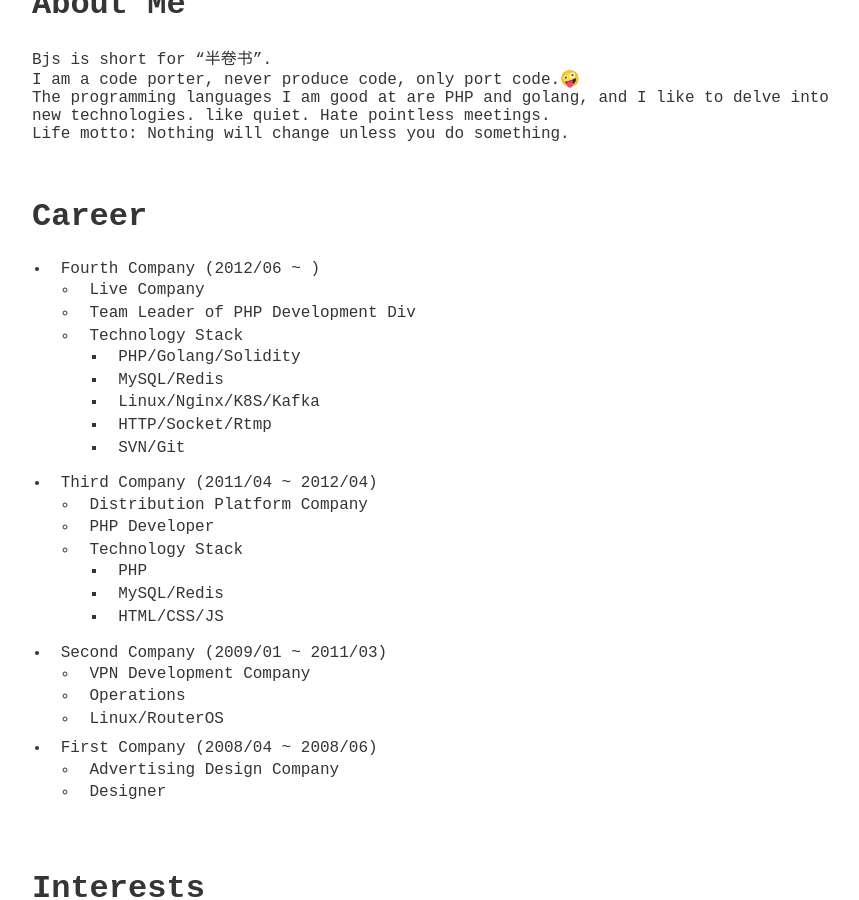
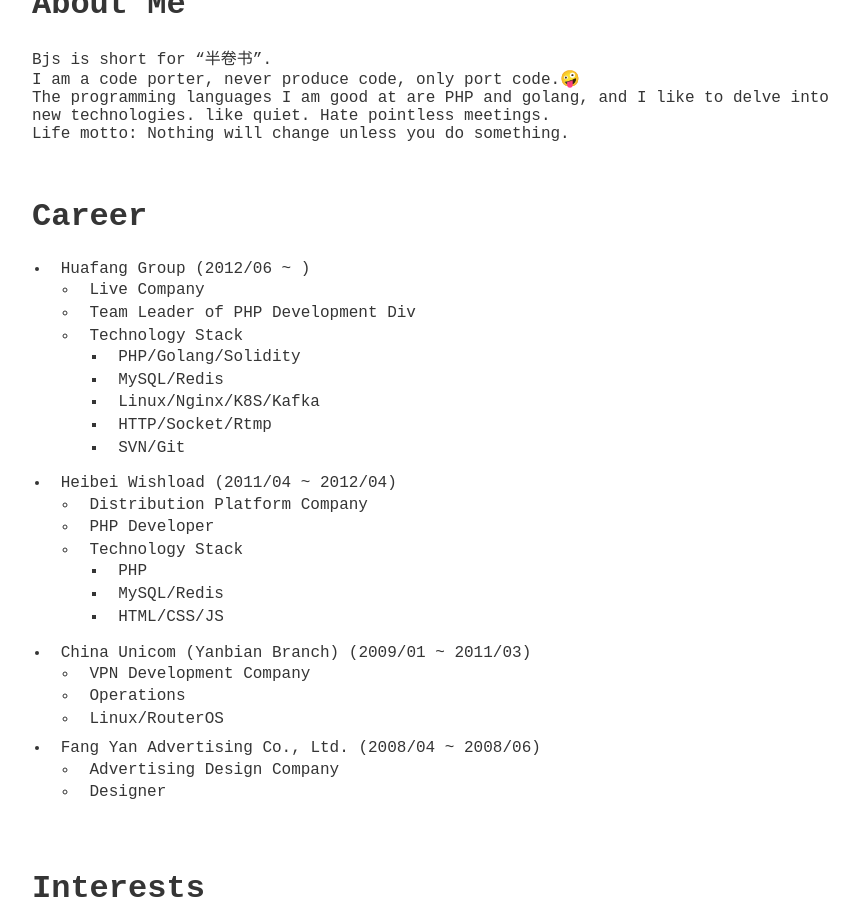
Before and after one commit to banjuanshu/banjuanshu.github.io, a Jekyll site: the page built from docs/index.md, in a window 1280 px wide and 900 px high, scrolled down 404 px. Shown: the whole window, without its empty margins (208-1067 px from the left). Built offline with Jekyll 4.4.1, drawn with Linux system fonts in a browser that asks for light colours.

Commit message:
fix(base): Modify index.md

```diff
--- a/docs/index.md
+++ b/docs/index.md
@@ -14,7 +14,7 @@ Life motto: Nothing will change unless you do something.
 <br/>
 
 # Career
-* Fourth Company (2012/06 ~ )
+* Huafang Group (2012/06 ~ )
   * Live Company
   * Team Leader of PHP Development Div
   * Technology Stack
@@ -24,7 +24,7 @@ Life motto: Nothing will change unless you do something.
     * HTTP/Socket/Rtmp
     * SVN/Git
 
-* Third Company (2011/04 ~ 2012/04)
+* Heibei Wishload (2011/04 ~ 2012/04)
   * Distribution Platform Company
   * PHP Developer
   * Technology Stack
@@ -32,12 +32,12 @@ Life motto: Nothing will change unless you do something.
     * MySQL/Redis
     * HTML/CSS/JS
 
-* Second Company (2009/01 ~ 2011/03)
+* China Unicom (Yanbian Branch) (2009/01 ~ 2011/03)
   * VPN Development Company
   * Operations
   * Linux/RouterOS
 
-* First Company (2008/04 ~ 2008/06)
+* Fang Yan Advertising Co., Ltd. (2008/04 ~ 2008/06)
   * Advertising Design Company
   * Designer
 
```
